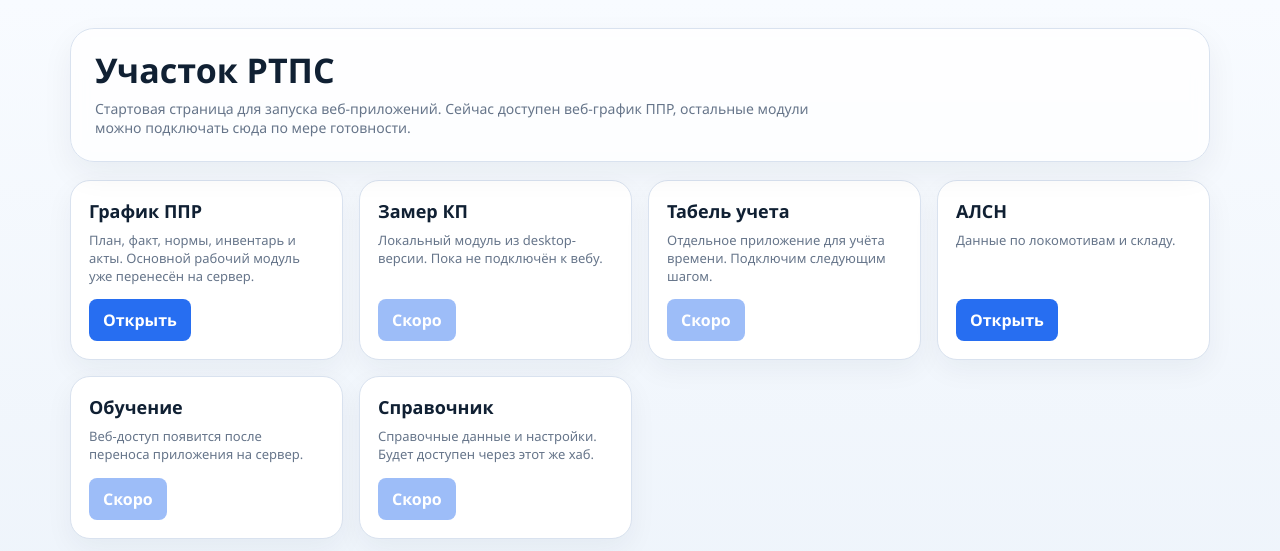
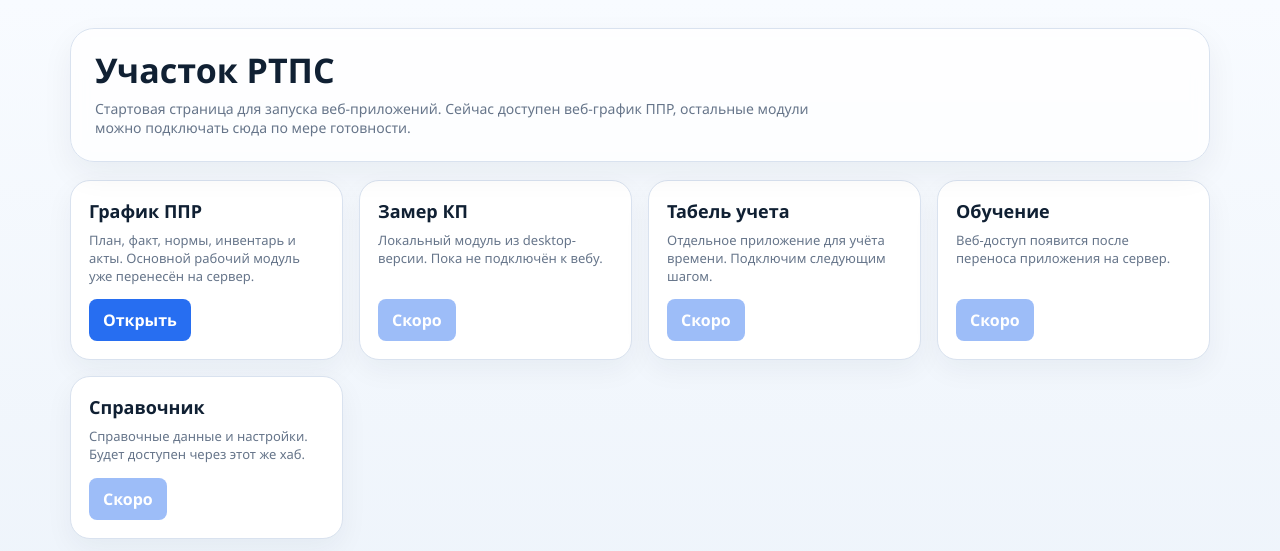
Before and after one commit to Tal-Rash/rtps, a Python web app: template web_grafik_ppr/templates/home.html in a window 1280 px wide. Shown: the top 551 px of the page. Run offline with Jinja, Linux system fonts and the light colour scheme; the template is opened without the code that fills it, so the values that code supplies are empty.

Commit message:
Remove ALSN card from grafik ppr

```diff
--- a/web_grafik_ppr/templates/home.html
+++ b/web_grafik_ppr/templates/home.html
@@ -63,13 +63,6 @@
       </div>
       <div class="card">
         <div>
-          <h2>АЛСН</h2>
-          <p>Данные по локомотивам и складу.</p>
-        </div>
-        <a href="http://yrtps.ru/alsn">Открыть</a>
-      </div>
-      <div class="card">
-        <div>
           <h2>Обучение</h2>
           <p>Веб-доступ появится после переноса приложения на сервер.</p>
         </div>
```
